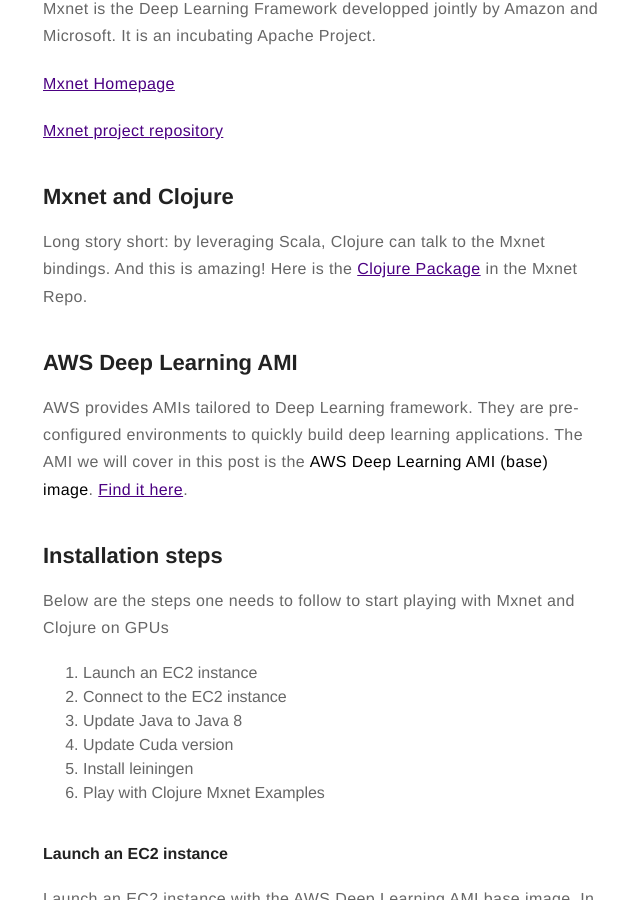
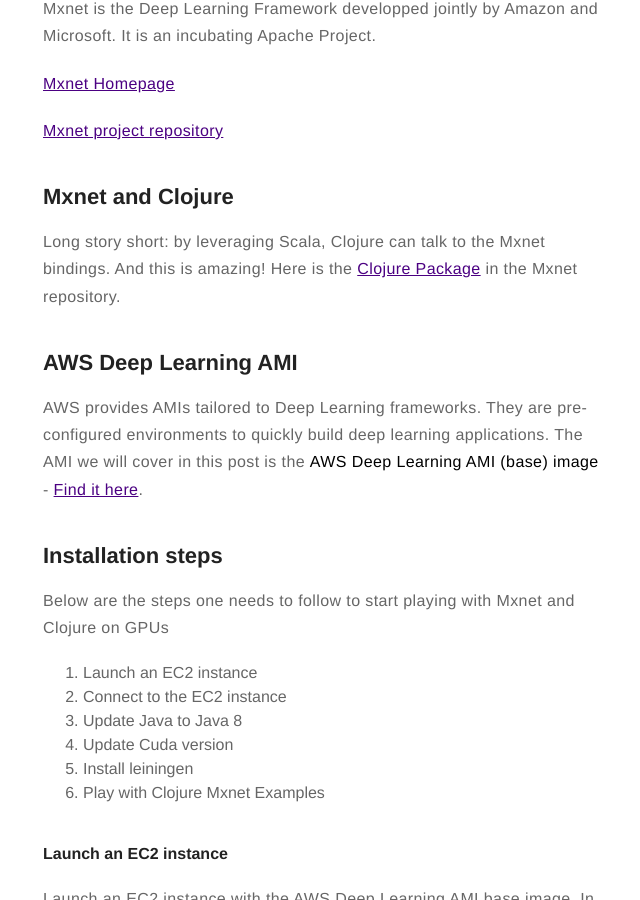
Before and after one commit to Chouffe/chouffe.github.com, a Jekyll site: the page built from _posts/2019-02-28-mxnet-clojure-aws.markdown, in a window 1280 px wide and 900 px high, scrolled down 726 px. Shown: the whole window, without its empty margins (317-957 px from the left). Built offline with Jekyll 4.4.1, drawn with Linux system fonts in a browser that asks for light colours; some of the changed text lies outside the part shown.

Commit message:
[post] fix: remove typos from `get started aws mxnet clojure`

````diff
--- a/_posts/2019-02-28-mxnet-clojure-aws.markdown
+++ b/_posts/2019-02-28-mxnet-clojure-aws.markdown
@@ -29,12 +29,12 @@ Mxnet is the Deep Learning Framework developped jointly by Amazon and Microsoft.
 
 ## Mxnet and Clojure
 
-Long story short: by leveraging Scala, Clojure can talk to the Mxnet bindings. And this is amazing! Here is the [Clojure Package](https://github.com/apache/incubator-mxnet/tree/master/contrib/clojure-package) in the Mxnet Repo.
+Long story short: by leveraging Scala, Clojure can talk to the Mxnet bindings. And this is amazing! Here is the [Clojure Package](https://github.com/apache/incubator-mxnet/tree/master/contrib/clojure-package) in the Mxnet repository.
 
 ## AWS Deep Learning AMI
 
-AWS provides AMIs tailored to Deep Learning framework. They are pre-configured environments to quickly build deep learning applications.
-The AMI we will cover in this post is the **AWS Deep Learning AMI (base) image**. [Find it here](https://aws.amazon.com/machine-learning/amis/).
+AWS provides AMIs tailored to Deep Learning frameworks. They are pre-configured environments to quickly build deep learning applications.
+The AMI we will cover in this post is the **AWS Deep Learning AMI (base) image** - [Find it here](https://aws.amazon.com/machine-learning/amis/).
 
 ## Installation steps
 
@@ -73,7 +73,7 @@ sudo update-alternatives --config java
 
 #### Update Cuda version
 
-From the EC2 instance, run the following commands to use the proper Cuda version required to run Mxnet. For `Mxnet 1.4.0`, one needs `Cuda 9.2`
+From the EC2 instance, run the following commands to use the proper Cuda version required to run Mxnet. For `Mxnet 1.4.0`, one needs `cuda-9.2`
 
 ```
 sudo rm /usr/local/cuda
@@ -84,7 +84,7 @@ sudo ln -s /usr/local/cuda-9.2 /usr/local/cuda
 
 Run the following commands to install the latest `leiningen`
 
-```sh
+```
 wget https://raw.githubusercontent.com/technomancy/leiningen/stable/bin/lein
 chmod a+x lein
 mv lein /usr/bin
@@ -130,7 +130,7 @@ watch nvidia-sim
 
 ![nvidia-sim output](/assets/images/aws-dl-ami/aws-ec2-ami-nvidia-sim.png)
 
-Now it is time to run some Clojure Code and get these Neural Networks to learn something!
+Now it is time to run some Clojure code and get these Neural Networks to learn something!
 
 Run the code from the REPL
 ```
@@ -147,4 +147,4 @@ lein run :gpu
 
 Congratulations! If you have followed along, you are now able to harness the power of Mxnet with Clojure on GPUs! Again, **do not forget to terminate your instance once you are done**.
 
-Next time, we will cover what Mxnet let us do and we will learn how to train Deep Learning Models.
+Next time, we will cover what Mxnet let us do and we will learn how to train Deep Learning models.
````
